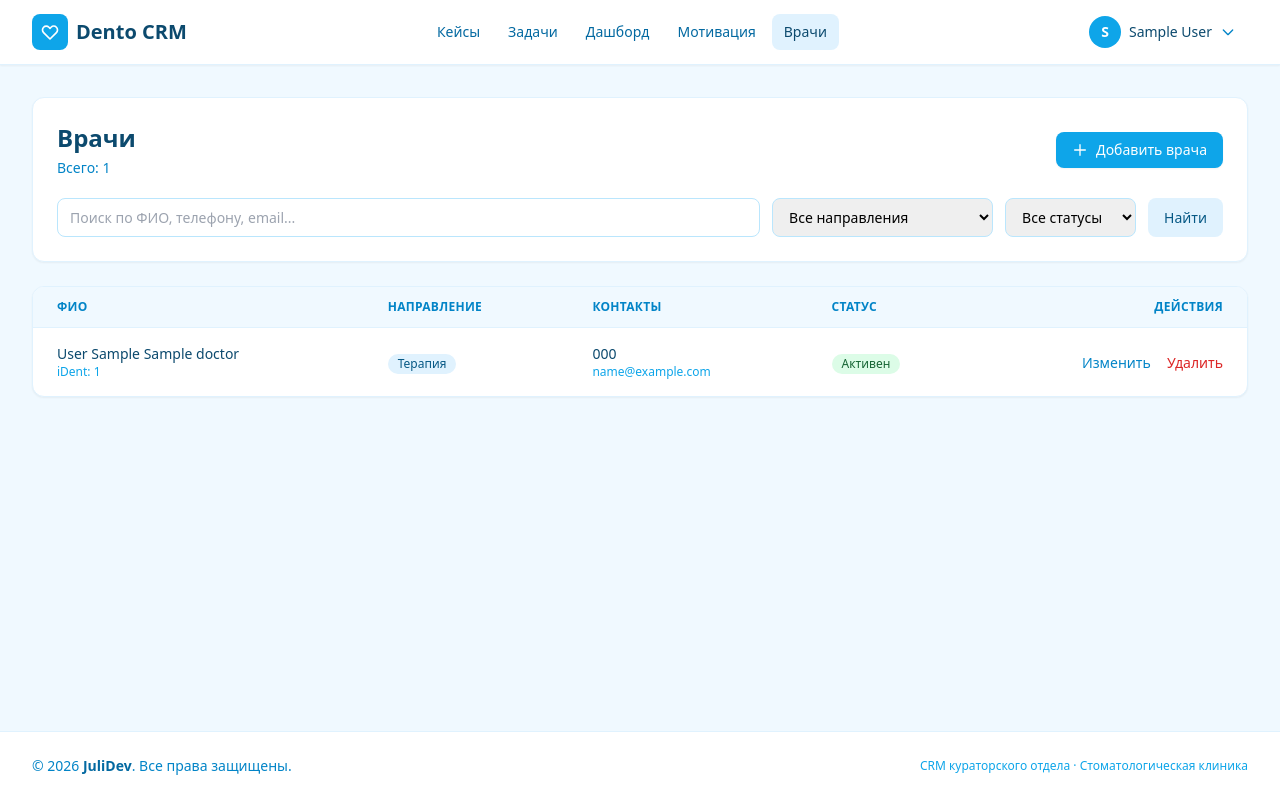
After one commit to EscapingKotaro/CleanTeeth, a Django app: page /doctors/ in a window 1280 px wide. The commit adds this page. Run offline with Django 5.2, Linux system fonts and the light colour scheme; a user stored in the database is signed in; tables that the repository leaves empty hold one stand-in row (values such as "Sample post"); some libraries are stand-ins or nearby versions.

Commit message:
my 2409 work 4

```diff
--- a/crm/urls.py
+++ b/crm/urls.py
@@ -30,4 +30,9 @@ urlpatterns = [
     path("cases/<int:case_id>/task/create/", views.task_create, name="task_create"),
     path("tasks/<int:task_id>/complete/", views.task_complete, name="task_complete"),
     path("tasks/<int:task_id>/postpone/", views.task_postpone, name="task_postpone"),
+
+    path("doctors/", views.doctors_list, name="doctors_list"),
+    path("doctors/create/", views.doctor_create, name="doctor_create"),
+    path("doctors/<int:doctor_id>/update/", views.doctor_update, name="doctor_update"),
+    path("doctors/<int:doctor_id>/delete/", views.doctor_delete, name="doctor_delete"),
 ]
--- a/crm/views.py
+++ b/crm/views.py
@@ -8,6 +8,11 @@ from django.utils.dateparse import parse_date, parse_datetime
 from django.http import HttpResponseForbidden
 from datetime import datetime, timedelta, time as dtime
 from .models import *
+
+from functools import wraps
+from django.core.paginator import Paginator
+from django.db.models import Q
+from .models import Doctor, Direction
 
 
 # ==================== АУТЕНТИФИКАЦИЯ ====================
@@ -552,3 +557,126 @@ def task_postpone(request, task_id):
         else:
             messages.error(request, "Укажите новую дату и время.")
     return redirect("crm:case_detail", case_id=task.case_id)
+
+
+def manager_required(view_func):
+    """Доступ только для Управляющей и Админа (справочники — их зона)."""
+    @wraps(view_func)
+    def wrapper(request, *args, **kwargs):
+        if request.user.role not in (CustomUser.Role.MANAGER, CustomUser.Role.ADMIN):
+            return HttpResponseForbidden("Недостаточно прав для этого раздела.")
+        return view_func(request, *args, **kwargs)
+    return wrapper
+
+
+@login_required
+def doctors_list(request):
+    """Список врачей: поиск + фильтр по направлению/статусу + пагинация."""
+    query = request.GET.get("q", "").strip()
+    direction_filter = request.GET.get("direction", "")
+    status_filter = request.GET.get("active", "")
+
+    queryset = Doctor.objects.all().order_by("last_name", "first_name")
+
+    if query:
+        queryset = queryset.filter(
+            Q(last_name__icontains=query)
+            | Q(first_name__icontains=query)
+            | Q(middle_name__icontains=query)
+            | Q(phone__icontains=query)
+            | Q(email__icontains=query)
+        )
+    if direction_filter:
+        queryset = queryset.filter(direction=direction_filter)
+    if status_filter == "active":
+        queryset = queryset.filter(is_active=True)
+    elif status_filter == "inactive":
+        queryset = queryset.filter(is_active=False)
+
+    paginator = Paginator(queryset, 15)
+    page_obj = paginator.get_page(request.GET.get("page"))
+
+    # Сохраняем параметры поиска при переходах по страницам
+    search_params = request.GET.copy()
+    search_params.pop("page", None)
+    search_params = search_params.urlencode()
+
+    return render(request, "crm/doctors_list.html", {
+        "title": "Врачи",
+        "page_obj": page_obj,
+        "total_count": paginator.count,
+        "directions": Direction.choices,
+        "query": query,
+        "direction_filter": direction_filter,
+        "status_filter": status_filter,
+        "search_params": search_params,
+        # без сайдбаров
+    })
+
+
+@login_required
+def doctor_create(request):
+    if request.method != "POST":
+        return redirect("crm:doctors_list")
+
+    last_name = request.POST.get("last_name", "").strip()
+    first_name = request.POST.get("first_name", "").strip()
+    if not last_name or not first_name:
+        messages.error(request, "Фамилия и имя обязательны.")
+        return redirect("crm:doctors_list")
+
+    Doctor.objects.create(
+        last_name=last_name,
+        first_name=first_name,
+        middle_name=request.POST.get("middle_name", "").strip(),
+        phone=request.POST.get("phone", "").strip(),
+        email=request.POST.get("email", "").strip(),
+        direction=request.POST.get("direction", ""),
+        is_active=request.POST.get("is_active") == "on",
+        ident_doctor_id=request.POST.get("ident_doctor_id", "").strip() or None,
+        comment=request.POST.get("comment", "").strip(),
+    )
+    messages.success(request, f"Врач {last_name} {first_name} добавлен.")
+    return redirect("crm:doctors_list")
+
+@login_required
+def doctor_update(request, doctor_id):
+    doctor = get_object_or_404(Doctor, id=doctor_id)
+    if request.method != "POST":
+        return redirect("crm:doctors_list")
+
+    doctor.last_name = request.POST.get("last_name", doctor.last_name).strip()
+    doctor.first_name = request.POST.get("first_name", doctor.first_name).strip()
+    doctor.middle_name = request.POST.get("middle_name", "").strip()
+    doctor.phone = request.POST.get("phone", "").strip()
+    doctor.email = request.POST.get("email", "").strip()
+    doctor.direction = request.POST.get("direction", "")
+    doctor.is_active = request.POST.get("is_active") == "on"
+    doctor.ident_doctor_id = request.POST.get("ident_doctor_id", "").strip() or None
+    doctor.comment = request.POST.get("comment", "").strip()
+    doctor.save()
+
+    messages.success(request, "Данные врача обновлены.")
+    return redirect("crm:doctors_list")
+
+@login_required
+def doctor_delete(request, doctor_id):
+    doctor = get_object_or_404(Doctor, id=doctor_id)
+    if request.method != "POST":
+        return redirect("crm:doctors_list")
+
+    # Защита от случайного удаления (ТЗ п.23):
+    # если на врача есть планы — не удаляем, а деактивируем
+    if doctor.treatment_plans.exists():
+        doctor.is_active = False
+        doctor.save(update_fields=["is_active"])
+        messages.warning(
+            request,
+            f"У врача «{doctor}» есть планы лечения — он деактивирован вместо удаления.",
+        )
+    else:
+        name = str(doctor)
+        doctor.delete()
+        messages.success(request, f"Врач «{name}» удалён.")
+
+    return redirect("crm:doctors_list")
--- a/templates/base.html
+++ b/templates/base.html
@@ -81,6 +81,11 @@
                             Настройки
                         </a>
                     {% endif %}
+
+                    <a href="{% url 'crm:doctors_list' %}"
+       class="px-3 py-2 rounded-lg text-sm font-medium {% if request.resolver_match.url_name == 'doctors_list' %}bg-sky-100 text-sky-900{% else %}text-sky-700 hover:bg-sky-50{% endif %} transition">
+        Врачи
+    </a>
 
                 </nav>
 
--- /dev/null
+++ b/templates/crm/doctors_list.html
@@ -0,0 +1,322 @@
+{% extends "base.html" %}
+
+{% block title %}{{ title }} · Dento CRM{% endblock %}
+
+{% block content_full %}
+<div class="space-y-6"
+     x-data="{
+        modal: null,
+        editDoctor: {},
+        deleteTarget: { id: null, name: '' },
+        openEdit(id) { this.editDoctor = doctorsData[id]; this.modal = 'edit'; },
+        openDelete(id, name) { this.deleteTarget = { id, name }; this.modal = 'delete'; }
+     }">
+
+    <!-- Заголовок + кнопка создания -->
+    <div class="bg-white rounded-xl shadow-sm border border-sky-100 p-6">
+        <div class="flex flex-col lg:flex-row justify-between items-start lg:items-center gap-4">
+            <div>
+                <h1 class="text-2xl font-bold text-sky-900">Врачи</h1>
+                <p class="text-sm text-sky-600 mt-1">Всего: {{ total_count }}</p>
+            </div>
+            <button @click="modal = 'create'"
+                    class="inline-flex items-center px-4 py-2 bg-sky-500 text-white rounded-lg hover:bg-sky-600 transition text-sm font-medium shadow-sm">
+                <svg class="w-4 h-4 mr-2" fill="none" stroke="currentColor" viewBox="0 0 24 24">
+                    <path stroke-linecap="round" stroke-linejoin="round" stroke-width="2" d="M12 4v16m8-8H4"/>
+                </svg>
+                Добавить врача
+            </button>
+        </div>
+
+        <!-- Поиск и фильтры -->
+        <form method="get" class="mt-5 flex flex-col md:flex-row gap-3">
+            <input type="text" name="q" value="{{ query }}"
+                   placeholder="Поиск по ФИО, телефону, email..."
+                   class="flex-1 border border-sky-200 rounded-lg py-2 px-3 text-sm focus:ring-2 focus:ring-sky-500 outline-none">
+
+            <select name="direction" class="border border-sky-200 rounded-lg py-2 px-3 text-sm focus:ring-2 focus:ring-sky-500 outline-none">
+                <option value="">Все направления</option>
+                {% for value, label in directions %}
+                <option value="{{ value }}" {% if direction_filter == value %}selected{% endif %}>{{ label }}</option>
+                {% endfor %}
+            </select>
+
+            <select name="active" class="border border-sky-200 rounded-lg py-2 px-3 text-sm focus:ring-2 focus:ring-sky-500 outline-none">
+                <option value="">Все статусы</option>
+                <option value="active" {% if status_filter == 'active' %}selected{% endif %}>Активные</option>
+                <option value="inactive" {% if status_filter == 'inactive' %}selected{% endif %}>Неактивные</option>
+            </select>
+
+            <button type="submit" class="px-4 py-2 bg-sky-100 text-sky-800 rounded-lg text-sm font-medium hover:bg-sky-200 transition">
+                Найти
+            </button>
+            {% if query or direction_filter or status_filter %}
+            <a href="{% url 'crm:doctors_list' %}" class="px-4 py-2 text-sky-600 text-sm font-medium hover:text-sky-800 flex items-center">
+                Сбросить
+            </a>
+            {% endif %}
+        </form>
+    </div>
+
+    <!-- Таблица -->
+    <div class="bg-white rounded-xl shadow-sm border border-sky-100 overflow-hidden">
+        <div class="overflow-x-auto">
+            <table class="min-w-full divide-y divide-sky-100">
+                <thead class="bg-sky-50">
+                    <tr>
+                        <th class="px-6 py-3 text-left text-xs font-semibold text-sky-600 uppercase tracking-wide">ФИО</th>
+                        <th class="px-6 py-3 text-left text-xs font-semibold text-sky-600 uppercase tracking-wide">Направление</th>
+                        <th class="px-6 py-3 text-left text-xs font-semibold text-sky-600 uppercase tracking-wide">Контакты</th>
+                        <th class="px-6 py-3 text-left text-xs font-semibold text-sky-600 uppercase tracking-wide">Статус</th>
+                        <th class="px-6 py-3 text-right text-xs font-semibold text-sky-600 uppercase tracking-wide">Действия</th>
+                    </tr>
+                </thead>
+                <tbody class="divide-y divide-sky-100">
+                    {% for doctor in page_obj %}
+                    <tr class="hover:bg-sky-50 transition">
+                        <td class="px-6 py-4">
+                            <div class="text-sm font-medium text-sky-900">
+                                {{ doctor.last_name }} {{ doctor.first_name }} {{ doctor.middle_name }}
+                            </div>
+                            {% if doctor.ident_doctor_id %}
+                            <div class="text-xs text-sky-500">iDent: {{ doctor.ident_doctor_id }}</div>
+                            {% endif %}
+                        </td>
+                        <td class="px-6 py-4">
+                            {% if doctor.direction %}
+                            <span class="inline-flex items-center px-2.5 py-0.5 rounded-full text-xs font-medium bg-sky-100 text-sky-800">
+                                {{ doctor.get_direction_display }}
+                            </span>
+                            {% else %}
+                            <span class="text-sm text-sky-400">—</span>
+                            {% endif %}
+                        </td>
+                        <td class="px-6 py-4">
+                            <div class="text-sm text-sky-900">{{ doctor.phone|default:"—" }}</div>
+                            <div class="text-xs text-sky-500">{{ doctor.email|default:"" }}</div>
+                        </td>
+                        <td class="px-6 py-4">
+                            {% if doctor.is_active %}
+                            <span class="inline-flex items-center px-2.5 py-0.5 rounded-full text-xs font-medium bg-green-100 text-green-800">Активен</span>
+                            {% else %}
+                            <span class="inline-flex items-center px-2.5 py-0.5 rounded-full text-xs font-medium bg-gray-100 text-gray-600">Неактивен</span>
+                            {% endif %}
+                        </td>
+                        <td class="px-6 py-4 text-right whitespace-nowrap">
+                            <button @click="openEdit({{ doctor.id }})"
+                                    class="text-sm text-sky-600 hover:text-sky-900 font-medium mr-3">
+                                Изменить
+                            </button>
+                            <button @click="openDelete({{ doctor.id }}, '{{ doctor.last_name }} {{ doctor.first_name }}')"
+                                    class="text-sm text-red-600 hover:text-red-800 font-medium">
+                                Удалить
+                            </button>
+                        </td>
+                    </tr>
+                    {% empty %}
+                    <tr>
+                        <td colspan="5" class="px-6 py-12 text-center text-sky-600">
+                            Врачи не найдены. Попробуйте изменить поиск или добавьте нового.
+                        </td>
+                    </tr>
+                    {% endfor %}
+                </tbody>
+            </table>
+        </div>
+    </div>
+
+    <!-- Пагинация -->
+    {% if page_obj.has_other_pages %}
+    <nav class="flex items-center justify-between bg-white rounded-xl shadow-sm border border-sky-100 px-6 py-4">
+        <div class="text-sm text-sky-600">
+            Показано {{ page_obj.start_index }}–{{ page_obj.end_index }} из {{ total_count }}
+        </div>
+        <div class="flex items-center gap-1">
+            {% if page_obj.has_previous %}
+            <a href="?page=1&{{ search_params }}" class="px-3 py-1.5 rounded-lg border border-sky-200 text-sky-700 text-sm hover:bg-sky-50">«</a>
+            <a href="?page={{ page_obj.previous_page_number }}&{{ search_params }}" class="px-3 py-1.5 rounded-lg border border-sky-200 text-sky-700 text-sm hover:bg-sky-50">‹</a>
+            {% endif %}
+
+            <span class="px-4 py-1.5 text-sm text-sky-900 font-medium">
+                Стр. {{ page_obj.number }} из {{ page_obj.paginator.num_pages }}
+            </span>
+
+            {% if page_obj.has_next %}
+            <a href="?page={{ page_obj.next_page_number }}&{{ search_params }}" class="px-3 py-1.5 rounded-lg border border-sky-200 text-sky-700 text-sm hover:bg-sky-50">›</a>
+            <a href="?page={{ page_obj.paginator.num_pages }}&{{ search_params }}" class="px-3 py-1.5 rounded-lg border border-sky-200 text-sky-700 text-sm hover:bg-sky-50">»</a>
+            {% endif %}
+        </div>
+    </nav>
+    {% endif %}
+
+    <!-- Данные врачей для модалки редактирования -->
+    <script>
+        const doctorsData = {
+            {% for doctor in page_obj %}
+            {{ doctor.id }}: {
+                id: {{ doctor.id }},
+                last_name: "{{ doctor.last_name|escapejs }}",
+                first_name: "{{ doctor.first_name|escapejs }}",
+                middle_name: "{{ doctor.middle_name|escapejs }}",
+                phone: "{{ doctor.phone|escapejs }}",
+                email: "{{ doctor.email|escapejs }}",
+                direction: "{{ doctor.direction|escapejs }}",
+                is_active: {{ doctor.is_active|yesno:"true,false" }},
+                ident_doctor_id: "{{ doctor.ident_doctor_id|default:''|escapejs }}",
+                comment: "{{ doctor.comment|escapejs }}"
+            },
+            {% endfor %}
+        };
+    </script>
+
+    <!-- Общий бэкдроп -->
+    <div x-show="modal" x-cloak class="fixed inset-0 z-40 bg-sky-900 bg-opacity-50" @click="modal = null"></div>
+
+    <!-- ==================== МОДАЛКА: СОЗДАТЬ ==================== -->
+    <div x-show="modal === 'create'" x-cloak class="fixed inset-0 z-50 flex items-center justify-center p-4">
+        <form method="post" action="{% url 'crm:doctor_create' %}"
+              class="bg-white rounded-xl shadow-xl w-full max-w-lg p-6 max-h-[90vh] overflow-y-auto" @click.stop>
+            {% csrf_token %}
+            <h3 class="text-lg font-bold text-sky-900 mb-4">Новый врач</h3>
+            <div class="space-y-4">
+                <div class="grid grid-cols-1 sm:grid-cols-3 gap-3">
+                    <div>
+                        <label class="block text-sm font-medium text-sky-700 mb-1">Фамилия <span class="text-red-500">*</span></label>
+                        <input type="text" name="last_name" required class="w-full border border-sky-300 rounded-lg py-2 px-3 text-sm focus:ring-2 focus:ring-sky-500">
+                    </div>
+                    <div>
+                        <label class="block text-sm font-medium text-sky-700 mb-1">Имя <span class="text-red-500">*</span></label>
+                        <input type="text" name="first_name" required class="w-full border border-sky-300 rounded-lg py-2 px-3 text-sm focus:ring-2 focus:ring-sky-500">
+                    </div>
+                    <div>
+                        <label class="block text-sm font-medium text-sky-700 mb-1">Отчество</label>
+                        <input type="text" name="middle_name" class="w-full border border-sky-300 rounded-lg py-2 px-3 text-sm focus:ring-2 focus:ring-sky-500">
+                    </div>
+                </div>
+                <div class="grid grid-cols-1 sm:grid-cols-2 gap-3">
+                    <div>
+                        <label class="block text-sm font-medium text-sky-700 mb-1">Телефон</label>
+                        <input type="tel" name="phone" class="w-full border border-sky-300 rounded-lg py-2 px-3 text-sm focus:ring-2 focus:ring-sky-500">
+                    </div>
+                    <div>
+                        <label class="block text-sm font-medium text-sky-700 mb-1">Email</label>
+                        <input type="email" name="email" class="w-full border border-sky-300 rounded-lg py-2 px-3 text-sm focus:ring-2 focus:ring-sky-500">
+                    </div>
+                </div>
+                <div>
+                    <label class="block text-sm font-medium text-sky-700 mb-1">Направление лечения</label>
+                    <select name="direction" class="w-full border border-sky-300 rounded-lg py-2 px-3 text-sm focus:ring-2 focus:ring-sky-500">
+                        <option value="">Не выбрано</option>
+                        {% for value, label in directions %}
+                        <option value="{{ value }}">{{ label }}</option>
+                        {% endfor %}
+                    </select>
+                </div>
+                <div>
+                    <label class="block text-sm font-medium text-sky-700 mb-1">ID врача в iDent</label>
+                    <input type="text" name="ident_doctor_id" class="w-full border border-sky-300 rounded-lg py-2 px-3 text-sm focus:ring-2 focus:ring-sky-500">
+                </div>
+                <div>
+                    <label class="block text-sm font-medium text-sky-700 mb-1">Комментарий</label>
+                    <textarea name="comment" rows="2" class="w-full border border-sky-300 rounded-lg py-2 px-3 text-sm focus:ring-2 focus:ring-sky-500"></textarea>
+                </div>
+                <label class="flex items-center gap-2">
+                    <input type="checkbox" name="is_active" checked class="h-4 w-4 text-sky-600 border-sky-300 rounded focus:ring-sky-500">
+                    <span class="text-sm text-sky-900">Активен в клинике</span>
+                </label>
+            </div>
+            <div class="flex justify-end gap-2 mt-6">
+                <button type="button" @click="modal = null" class="px-4 py-2 border border-sky-300 text-sky-700 rounded-lg text-sm">Отмена</button>
+                <button type="submit" class="px-4 py-2 bg-sky-500 text-white rounded-lg text-sm font-medium hover:bg-sky-600">Добавить</button>
+            </div>
+        </form>
+    </div>
+
+    <!-- ==================== МОДАЛКА: РЕДАКТИРОВАТЬ ==================== -->
+    <div x-show="modal === 'edit'" x-cloak class="fixed inset-0 z-50 flex items-center justify-center p-4">
+        <form method="post" :action="'{% url 'crm:doctors_list' %}' + editDoctor.id + '/update/'"
+              class="bg-white rounded-xl shadow-xl w-full max-w-lg p-6 max-h-[90vh] overflow-y-auto" @click.stop>
+            {% csrf_token %}
+            <h3 class="text-lg font-bold text-sky-900 mb-4">Редактировать врача</h3>
+            <div class="space-y-4">
+                <div class="grid grid-cols-1 sm:grid-cols-3 gap-3">
+                    <div>
+                        <label class="block text-sm font-medium text-sky-700 mb-1">Фамилия <span class="text-red-500">*</span></label>
+                        <input type="text" name="last_name" x-model="editDoctor.last_name" required class="w-full border border-sky-300 rounded-lg py-2 px-3 text-sm focus:ring-2 focus:ring-sky-500">
+                    </div>
+                    <div>
+                        <label class="block text-sm font-medium text-sky-700 mb-1">Имя <span class="text-red-500">*</span></label>
+                        <input type="text" name="first_name" x-model="editDoctor.first_name" required class="w-full border border-sky-300 rounded-lg py-2 px-3 text-sm focus:ring-2 focus:ring-sky-500">
+                    </div>
+                    <div>
+                        <label class="block text-sm font-medium text-sky-700 mb-1">Отчество</label>
+                        <input type="text" name="middle_name" x-model="editDoctor.middle_name" class="w-full border border-sky-300 rounded-lg py-2 px-3 text-sm focus:ring-2 focus:ring-sky-500">
+                    </div>
+                </div>
+                <div class="grid grid-cols-1 sm:grid-cols-2 gap-3">
+                    <div>
+                        <label class="block text-sm font-medium text-sky-700 mb-1">Телефон</label>
+                        <input type="tel" name="phone" x-model="editDoctor.phone" class="w-full border border-sky-300 rounded-lg py-2 px-3 text-sm focus:ring-2 focus:ring-sky-500">
+                    </div>
+                    <div>
+                        <label class="block text-sm font-medium text-sky-700 mb-1">Email</label>
+                        <input type="email" name="email" x-model="editDoctor.email" class="w-full border border-sky-300 rounded-lg py-2 px-3 text-sm focus:ring-2 focus:ring-sky-500">
+                    </div>
+                </div>
+                <div>
+                    <label class="block text-sm font-medium text-sky-700 mb-1">Направление лечения</label>
+                    <select name="direction" x-model="editDoctor.direction" class="w-full border border-sky-300 rounded-lg py-2 px-3 text-sm focus:ring-2 focus:ring-sky-500">
+                        <option value="">Не выбрано</option>
+                        {% for value, label in directions %}
+                        <option value="{{ value }}">{{ label }}</option>
+                        {% endfor %}
+                    </select>
+                </div>
+                <div>
+                    <label class="block text-sm font-medium text-sky-700 mb-1">ID врача в iDent</label>
+                    <input type="text" name="ident_doctor_id" x-model="editDoctor.ident_doctor_id" class="w-full border border-sky-300 rounded-lg py-2 px-3 text-sm focus:ring-2 focus:ring-sky-500">
+                </div>
+                <div>
+                    <label class="block text-sm font-medium text-sky-700 mb-1">Комментарий</label>
+                    <textarea name="comment" rows="2" x-model="editDoctor.comment" class="w-full border border-sky-300 rounded-lg py-2 px-3 text-sm focus:ring-2 focus:ring-sky-500"></textarea>
+                </div>
+                <label class="flex items-center gap-2">
+                    <input type="checkbox" name="is_active" x-model="editDoctor.is_active" class="h-4 w-4 text-sky-600 border-sky-300 rounded focus:ring-sky-500">
+                    <span class="text-sm text-sky-900">Активен в клинике</span>
+                </label>
+            </div>
+            <div class="flex justify-end gap-2 mt-6">
+                <button type="button" @click="modal = null" class="px-4 py-2 border border-sky-300 text-sky-700 rounded-lg text-sm">Отмена</button>
+                <button type="submit" class="px-4 py-2 bg-sky-500 text-white rounded-lg text-sm font-medium hover:bg-sky-600">Сохранить</button>
+            </div>
+        </form>
+    </div>
+
+    <!-- ==================== МОДАЛКА: УДАЛЕНИЕ ==================== -->
+    <div x-show="modal === 'delete'" x-cloak class="fixed inset-0 z-50 flex items-center justify-center p-4">
+        <form method="post" :action="'{% url 'crm:doctors_list' %}' + deleteTarget.id + '/delete/'"
+              class="bg-white rounded-xl shadow-xl w-full max-w-md p-6" @click.stop>
+            {% csrf_token %}
+            <div class="flex items-start gap-3 mb-4">
+                <div class="flex-shrink-0 w-10 h-10 rounded-full bg-red-100 flex items-center justify-center">
+                    <svg class="w-5 h-5 text-red-600" fill="none" stroke="currentColor" viewBox="0 0 24 24">
+                        <path stroke-linecap="round" stroke-linejoin="round" stroke-width="2" d="M12 9v2m0 4h.01m-6.938 4h13.856c1.54 0 2.502-1.667 1.732-3L13.732 4c-.77-1.333-2.694-1.333-3.464 0L3.34 16c-.77 1.333.192 3 1.732 3z"/>
+                    </svg>
+                </div>
+                <div>
+                    <h3 class="text-lg font-bold text-sky-900">Удалить врача?</h3>
+                    <p class="text-sm text-sky-600 mt-1">
+                        «<span x-text="deleteTarget.name"></span>» будет удалён.
+                        Если у врача есть планы лечения, он будет деактивирован вместо удаления.
+                    </p>
+                </div>
+            </div>
+            <div class="flex justify-end gap-2">
+                <button type="button" @click="modal = null" class="px-4 py-2 border border-sky-300 text-sky-700 rounded-lg text-sm">Отмена</button>
+                <button type="submit" class="px-4 py-2 bg-red-600 text-white rounded-lg text-sm font-medium hover:bg-red-700">Удалить</button>
+            </div>
+        </form>
+    </div>
+
+</div>
+{% endblock %}
```
